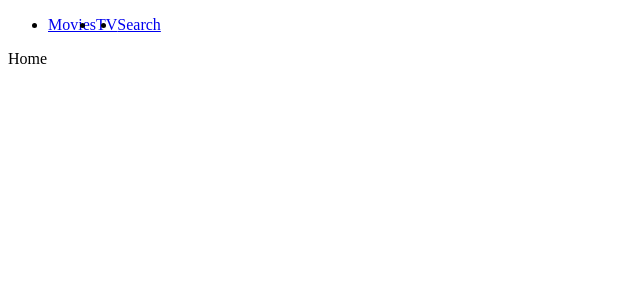
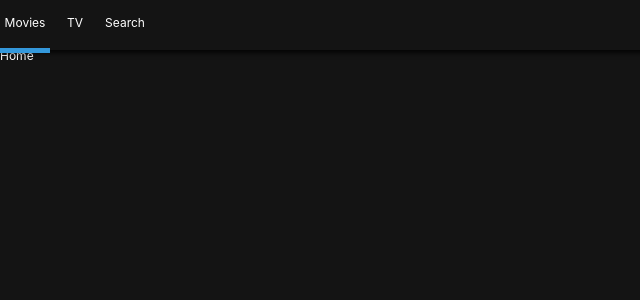
Before and after one commit to tongnamuu/react-movie-application, a React (Create React App) app: page / in a window 1280 px wide. Shown: the top 300 px of the page, without its empty margins (0-640 px from the left). Built offline with nearby package versions, Linux system fonts and the light colour scheme.

Commit message:
Header Css with Styled Components Completed

```diff
--- a/package.json
+++ b/package.json
@@ -11,7 +11,8 @@
     "react-dom": "^16.13.1",
     "react-router-dom": "^5.2.0",
     "react-scripts": "3.4.3",
-    "styled-components": "^5.1.1"
+    "styled-components": "^5.1.1",
+    "styled-reset": "^4.2.2"
   },
   "scripts": {
     "start": "react-scripts start",
--- a/src/Components/App.js
+++ b/src/Components/App.js
@@ -1,11 +1,13 @@
 import React, { Component } from 'react';
 import Router from 'Components/Router';
+import GlobalStyles from 'Components/GlobalStyles';
 
 class App extends Component {
   render() {
     return (
       <>
         <Router />
+        <GlobalStyles />
       </>
     );
   }
--- /dev/null
+++ b/src/Components/GlobalStyles.js
@@ -0,0 +1,22 @@
+import { createGlobalStyle } from 'styled-components';
+import reset from 'styled-reset';
+
+const globalStyles = createGlobalStyle`
+    ${reset};
+    a{
+        text-decoration:none;
+        color:inherit;
+    }
+    *{
+        box-sizing:border-box;
+    }
+    body{
+        font-family:-apple-system, BlinkMacSystemFont, 'Segoe UI', Roboto, Oxygen, Ubuntu, Cantarell, 'Open Sans', 'Helvetica Neue', sans-serif;
+        font-size:12px;
+        background-color:rgba(20, 20, 20, 1);
+        color:white;
+        padding-top:50px;
+    }
+`;
+
+export default globalStyles;
--- a/src/Components/Header.js
+++ b/src/Components/Header.js
@@ -1,31 +1,52 @@
 import React from 'react';
-import { Link } from 'react-router-dom';
+import { Link, withRouter } from 'react-router-dom';
 import styled from 'styled-components';
 
-const Header = styled.header``;
+const Header = styled.header`
+  color: white;
+  position: fixed;
+  top: 0;
+  left: 0;
+  width: 100%;
+  height: 50px;
+  display: flex;
+  align-items: center;
+  background-color: rgba(20, 20, 20, 0.8);
+  z-index: 10;
+  box-shadow: 0px 1px 5px 2px rgba(0, 0, 0, 0.8);
+`;
 
 const List = styled.ul`
   display: flex;
-  &:hover {
-    background-color: blue;
-  }
 `;
 
-const Item = styled.li``;
+const Item = styled.li`
+  width: 50px;
+  text-align: center;
+  border-bottom: 5px solid
+    ${(props) => (props.current ? '#3498db' : 'transparent')};
+  transition: border-bottom 0.5s ease-in-out;
+`;
 
-const SLink = styled(Link)``;
-export default () => (
+const SLink = styled(Link)`
+  height: 50px;
+  display: flex;
+  align-items: center;
+  justify-content: center;
+`;
+
+export default withRouter(({ location: { pathname } }) => (
   <Header>
     <List>
-      <Item>
+      <Item current={pathname === '/'}>
         <SLink to="/">Movies</SLink>
       </Item>
-      <Item>
+      <Item current={pathname === '/tv'}>
         <SLink to="/tv">TV</SLink>
       </Item>
-      <Item>
+      <Item current={pathname === '/search'}>
         <SLink to="/search">Search</SLink>
       </Item>
     </List>
   </Header>
-);
+));
```
Also changed, not shown: 1 other file (tests, documents, lock files or other folders).
